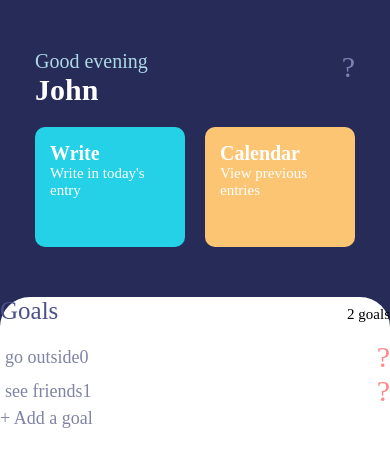
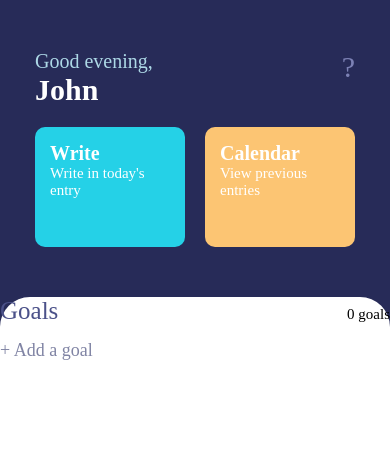
Before and after one commit to dariuskia/Jot, a React Native app: screen / in a window 390 px wide. Shown: the top 466 px of the page. Built offline with nearby package versions, Linux system fonts and the light colour scheme.

Commit message:
add goal functionality works

```diff
--- a/src/components/Home/Body/Body.js
+++ b/src/components/Home/Body/Body.js
@@ -1,5 +1,5 @@
 import React from 'react';
-import { StyleSheet, Text, View, SafeAreaView, ScrollView } from 'react-native';
+import { StyleSheet, Text, View, SafeAreaView, ScrollView, KeyboardAvoidingView } from 'react-native';
 import Goals from './Goals';
 
 const Body = () => {
--- a/src/components/Home/Body/Goals.js
+++ b/src/components/Home/Body/Goals.js
@@ -7,27 +7,28 @@ const Goals = () => {
    let nextKey = 0;
    const [goals, setGoals] = useState(
       [
-         { body: 'go outside', completed: false, key: nextKey++ },
-         { body: 'see friends', completed: true, key: nextKey++ },
-      ]);
+	]);
 
-   const [addGoal, setPlaceholder] = useState('+ Add a goal');
+   const [placeholder, setPlaceholder] = useState('+ Add a goal');
 
    const removeGoal = (key) => {
       setGoals(prevGoals => (prevGoals.filter(goal => goal.key != key)));
    }
 
    return (
-      <KeyboardAvoidingView behavior="padding">
+    <KeyboardAvoidingView
+    style={{flex: 1}}
+    behavior={'position'}>
+
          <View style={styles.container}>
             <View style={styles.titleContainer}>
                <Text style={styles.heading}>Goals</Text>
                <Text style={styles.numGoals}>{goals.length.toString() + " goals"}</Text>
             </View>
             <ScrollView>
-               {goals.map((goal) => (
+               {goals.length != 0 && goals.map((goal) => (
                   <View style={styles.goalContainer}>
-                     <Text style={styles.text}>{goal.body + goal.key.toString()}</Text>
+                     <Text editable="true" style={styles.text}>{goal.body}</Text>
                      <TouchableOpacity onPress={() => removeGoal(goal.key)}>
                         <Icon name="ios-close" size={30} color="#ff8989" />
                      </TouchableOpacity>
@@ -37,20 +38,16 @@ const Goals = () => {
             <View>
                <TextInput
                   style={styles.input}
-                  placeholder={addGoal}
-                  onFocus={(val) => {
-                     setPlaceholder('Enter anything');
-                     setGoals(prevGoals => (
-                        [...prevGoals], { body: val, completed: false, key: nextKey++ }
-                     ))
-                  }}
-                  onBlur={() => {
-                     setPlaceholder('+ Add a goal')
-                  }}
+                  placeholder={placeholder}
+                  onEndEditing={(val) => {
+                    setGoals(prevGoals => (
+                    	[...prevGoals, { body: val.nativeEvent.text, completed: false, key: nextKey++ }]
+					))
+				  }}
                />
             </View>
          </View>
-      </KeyboardAvoidingView>
+         </KeyboardAvoidingView>
    );
 }
 
--- a/src/components/Home/Header/Header.js
+++ b/src/components/Home/Header/Header.js
@@ -9,7 +9,7 @@ const Header = () => {
 		<View style={styles.header}>
 			<View style={styles.headingContainer}>
 				<View>
-					<Text style={styles.greeting}>Good evening</Text>
+					<Text style={styles.greeting}>Good evening,</Text>
 					<Text style={styles.name}>John</Text>
 				</View>
 				<View>
```
